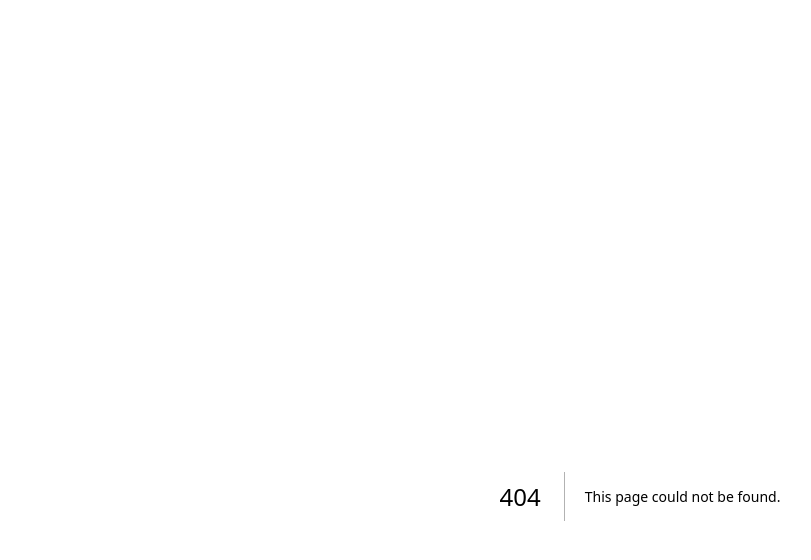
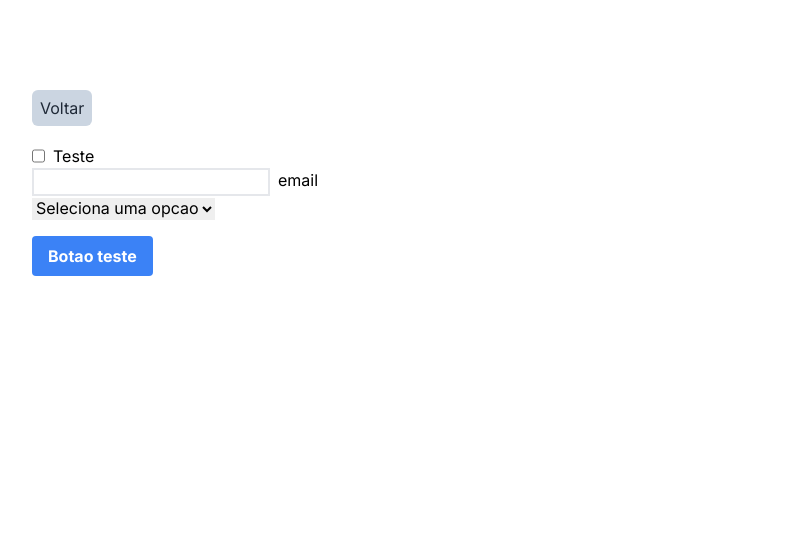
Before and after one commit to JoaoPaulo-creator/first-step-frontend, a Next.js app: page /checkbox in a window 1280 px wide. Before the commit this address had no page. Shown: the top 560 px of the page, without its empty margins (0-811 px from the left). Built offline with nearby package versions, Linux system fonts and the light colour scheme.

Commit message:
feat: Montado payload com base nas infos dos checkboxes

```diff
--- /dev/null
+++ b/src/app/api/route.ts
@@ -0,0 +1,4 @@
+
+export default function handler(req, res){
+  return res.status(200).json({ message: 'Hello world'})
+}
--- /dev/null
+++ b/src/app/checkbox/page.tsx
@@ -0,0 +1,105 @@
+'use client'
+
+import Link from "next/link";
+import { useState } from "react"
+
+interface TesteProps {
+  name: string | null;
+  email: string;
+  age: number;
+
+}
+
+
+export default function CheckboxPage() {
+
+  const [checked, setChecked] = useState(false)
+  const [checkName, setCheckName] = useState('')
+  const [select, setSelect] = useState('')
+  const [teste, setTeste] = useState<TesteProps>()
+  const [email, setEmail] = useState('')
+
+  function handleChange(event: any) {
+
+    const { name } = event.target
+
+
+    /*
+    capturo o estado anterior, e retorno um novo estado anterior, mas com valor ao contrario.
+    Exemplo: Meu checkbox inicia desmarcado, sendo assim, seu prevState é checked=false,
+    quando eu marco o checkbox, a function setChecked() verifica o estado anterior (que no momento é false)
+    e retorna true. E quando desmarco, a function setChecked() verifica o estado anterior (que no momento é true)
+    e retorna false
+    */
+    setChecked(prevState => !prevState)
+    setCheckName(name)
+  }
+
+
+
+  async function handleSubmit() {
+
+    const objetoTeste = {
+      name: checked ? checkName : null,
+      email: email,
+      age: parseInt(select),
+    }
+
+    const response = await fetch('http://localhost:3333/users', {
+      method: 'POST',
+      headers: {
+        'Content-Type': 'application/json'
+      },
+      body: JSON.stringify(objetoTeste)
+    })
+
+    const data = await response.json()
+    console.log(data)
+
+    setTeste(data)
+  }
+
+
+  const selectOptions = [
+    { id: 'TESTE_1', label: 'Teste 1', age: 26 },
+    { id: 'TESTE_2', label: 'Teste 2', age: 27 },
+    { id: 'TESTE_3', label: 'Teste 3', age: 28 },
+  ]
+
+
+  return (
+    <>
+      <Link className="h-6 w-8 bg-slate-300 text-gray-800 p-2 rounded-md" href="/">Voltar</Link>
+
+      <div className="flex flex-row space-x-2 mt-6">
+        <input name='nome_checkbox' type="checkbox" onClick={handleChange} />
+        <label className="flex flex-row">
+          Teste
+        </label>
+      </div>
+
+      <div className="flex flex-row space-x-2">
+        <input className="border-2 color-blue" name='nome_checkbox' type="input" value={email} onChange={(event) => setEmail(event.target.value)} />
+        <label className="flex flex-row">
+          email
+        </label>
+      </div>
+
+      <div>
+        <select name="Teste" id="" onChange={(event) => setSelect(event.target.value)}>
+          <option value=''>Seleciona uma opcao</option>
+          {selectOptions.map(option => (
+            <option key={option.id} value={option.age}>{option.age}</option>
+          ))}
+        </select>
+      </div>
+
+      <button
+        className="bg-blue-500 hover:bg-blue-700 text-white font-bold py-2 px-4 rounded mt-4"
+        type="submit"
+        onClick={handleSubmit}>Botao teste
+      </button>
+      <h1>{JSON.stringify(teste)}</h1>
+    </>
+  )
+}
--- a/src/app/page.tsx
+++ b/src/app/page.tsx
@@ -135,6 +135,7 @@ export default function Home() {
         </h2>
         <a href="/users/list" className="text-gray-900 bg-slate-200">USERS</a> <br />
         <a href="/users/teste" className="text-gray-900 bg-slate-200">TESTE</a> <br />
+        <a href="/checkbox" className="text-gray-900 bg-slate-200">Checkbox ou Switch</a> <br />
         <a href="/users/git" className="text-gray-900 bg-slate-200">GIT</a>
 
         <div className="mt-6 grid grid-cols-1 sm:grid-cols-2 md:grid-cols-3 gap-x-6 gap-y-10 lg:grid-cols-4 xl:gap-x-8">
```
